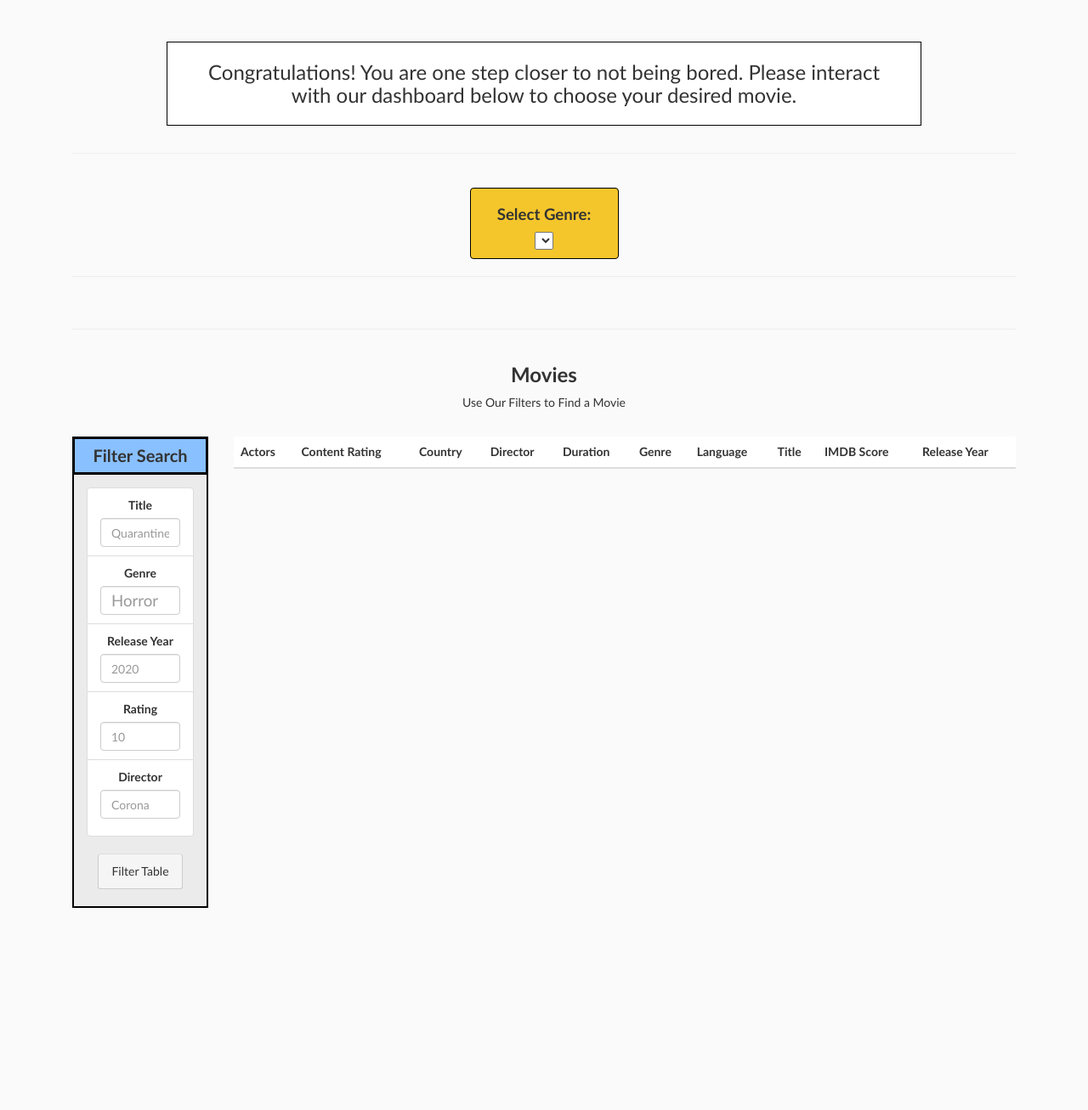
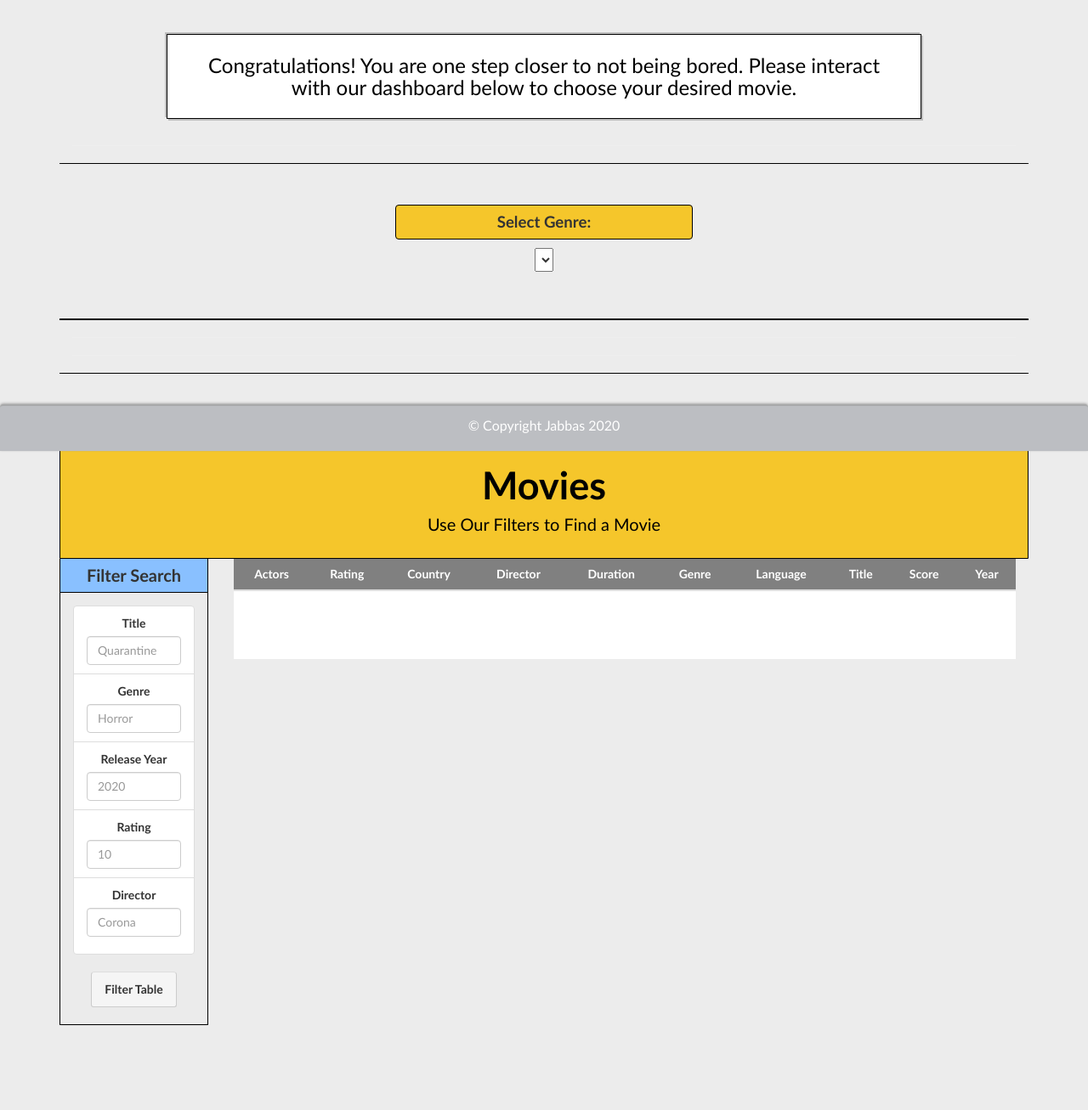
Before and after one commit to selinbtr/jabbas, a Flask app: template templates/movie.html in a window 1280 px wide. Shown: the part 269-1576 px from the top of the page at 85% size. Before the commit the page ends 1338 px from the top, so only its background shows below. Run offline with Flask 2, Linux system fonts and the light colour scheme; the template is opened without the code that fills it, so the values that code supplies are empty; some libraries are stand-ins or nearby versions.

Commit message:
final style

```diff
--- a/static/dashboard.js
+++ b/static/dashboard.js
@@ -90,9 +90,9 @@ function buildChart(selection) {
             data: {
                 labels: titles_list,
                 datasets: [{
-                    label: 'Movie Titles',
+                    label: 'IMDB Score',
                     data: ratings_list,
-                    backgroundColor: '#2980B9'
+                    backgroundColor: colors
                 }]
                 },
                 options: {
--- a/static/style.css
+++ b/static/style.css
@@ -1,16 +1,16 @@
 body {
-    font-family: calibri;
-    background-color: rgb(250, 250, 250);
+    font-family: 'calibri';
+    background-color: rgb(236, 236, 236);
 }
 
 .jumbotron {
     color: white;
     font-weight: bold;
-    background-color: rgb(15, 15, 104);
+    background-color: black;
     border: 10px black;
     border-style: solid;
     width: 100%;
-    font-size: 4pt;
+    font-size: 60px;
 }
 
 #header {
@@ -19,7 +19,6 @@ body {
 }
 
 h1 {
-    font-size: 20px;
     font-family: fantasy;
 }
 
@@ -45,16 +44,17 @@ h3 {
 .panel-title {
     background-color: rgb(255, 178, 34);
     font-size: 30px;
-    border: 3px solid black;
+    border: 1px solid black;
+    border-top: none;
     padding: 5px
 }
 
 .panel-body {
     background-color: rgb(235, 235, 235);
     border: 2px solid black;
-    border-bottom: 2px solid black;
-    border-left: 2px solid black;
-    border-right: 2px solid black;
+    border-bottom: 1px solid black;
+    border-left: 1px solid black;
+    border-right: 1px solid black;
     border-top: none;
 }
 
@@ -69,27 +69,17 @@ h3 {
     text-align: center;
 }
 
-#table {
-    text-align: center;
-}
-
-.well {
+#select-text {
     text-align: center;
     width: 50%;
     margin: auto;
-    padding: 3%;
-    border: 1pt solid black;
+    padding-top: 0;
+    padding-bottom: 3%;
     height: 100%;
-    background-color: rgb(245, 198, 43);
 }
 
-#form {
+#form, #table {
     text-align: center;
-}
-
-#enter-zip {
-    padding-bottom: 3%;
-    font-size: 20px;
 }
 
 .navbar {
@@ -98,15 +88,27 @@ h3 {
     border-bottom: 2pt solid rgb(212, 212, 205);
     border-bottom: 2pt solid rgb(212, 212, 205);
     padding: 0%;
+    position: sticky;
+    top: 0;
+    box-shadow: 0 2px 2px -1px rgba(0, 0, 0, 0.4);
+    z-index: 1;
 }
 
 .nav, .navbar-nav {
     color: white;
+    position: sticky;
+    top: 0;
+    box-shadow: 0 2px 2px -1px rgba(0, 0, 0, 0.4);
+    z-index: 1;
 }
 
 .navbar-brand {
     font-size: 20px;
     color: white;
+    position: sticky;
+    top: 0;
+    box-shadow: 0 2px 2px -1px rgba(0, 0, 0, 0.4);
+    z-index: 1;
 }
 
 #word-memo {
@@ -116,12 +118,14 @@ h3 {
     width: 80%;
     margin: auto;
     background: white;
-    box-shadow: grey;
+    box-shadow: 2px 2px  rgb(189, 189, 189) , -2px -2px rgb(189, 189, 189) ;
+    margin-top: 2%;
+    margin-top: 1%;
+    color: black
 }
 
 #memo {
     padding-bottom: 1%;
-
 }
 
 hr {
@@ -129,9 +133,188 @@ hr {
 }
 
 a {
-    color: rgb(239, 244, 255);
+    color: rgb(255, 178, 34);
 }
 
-#genre {
+p {
+    margin-bottom: 0;
+}
+
+#select-genre {
     font-size: 14pt;
+    background-color: rgb(245, 198, 43);
+    border: 1pt solid black;
+    border-radius: 4px;
+    padding: .5em;
 }
+
+#map {
+    width: 100px;
+    height:100px;
+    min-height: 100%;
+    min-width: 100%;
+    display: block;
+}
+
+html, body {
+    height: 100%;
+}
+
+#map-holder {
+    height: 100%;
+}
+
+.fill {
+    min-height: 100%;
+    height: 100%;
+    width: 100%;
+    max-width: 100%;
+}
+
+#map-try {
+    max-width:60em;
+    padding: 0.2em;
+}
+
+#trails {
+    text-align: center;
+    font-size: 15pt;
+    padding: 3%;
+}
+
+#trails-text {
+    background-color: rgb(245, 198, 43);
+    width: 40%;
+    margin: auto;
+    border-radius: 2%;
+    border: .5pt solid black
+}
+
+#border {
+    border-top: .5pt solid black;
+    border-bottom: .5pt solid black;
+    width: 100%;
+    padding-top: 3%;
+    font-size: 20px;
+}
+
+#top-border {
+    border-top: .5pt solid black;
+    width: 100%;
+    padding-top: 3%;
+    font-size: 20px;
+}
+
+#the-box {
+    border-top: .5pt solid black;
+    border-bottom: .5pt solid black;
+    width: 100%;
+    font-size: 20px;
+}
+
+#trails-container {
+    padding: 3.5em;
+}
+
+#choice {
+    font-size: 25pt;
+    text-align: center;
+    padding: 1%;
+    margin-top: .5em;
+}
+
+#button-choice {
+    margin: 1%;
+    text-align: center;
+    background-color: rgb(1, 70, 150);
+    border: 5pt solid rgb(1, 69, 146);
+    width: 25%;
+    box-shadow: -3px 4px 3px rgb(189, 188, 188);
+}
+
+#button-choice:hover {
+    background-color: rgb(7, 7, 66);
+    border: 5pt solid rgb(7, 7, 66);
+}
+
+#choose {
+    margin: 0%;
+    text-align: center;
+}
+
+#button-box {
+    border: .5pt solid black;
+}
+
+.bar {
+    background-color: white;
+    height: 100%;
+}
+
+#chart {
+    padding: 0;
+    border: .5pt solid black;
+}
+
+th, td {
+    text-align: center;
+}
+
+th {
+    position: sticky;
+    top: 0;
+    box-shadow: 0 2px 2px -1px rgba(0, 0, 0, 0.4);
+    z-index: 1;
+    color:white;
+    background-color:grey;
+  }
+
+#svg-container {
+    width: 100%
+}
+
+#table-data {
+    overflow-x: scroll;
+    overflow-y: scroll;
+    overflow: scroll;
+    height: 555px;
+}
+
+#table-header {
+    font-size: 45px;
+}
+
+.well {
+    background-color: rgb(245, 198, 43);
+    margin-bottom: 0;
+    border: 1pt solid black;
+
+    color: black;
+    border-bottom-left-radius: 0%;
+    border-bottom-right-radius: 0%;
+    vertical-align: middle;
+}
+
+#use-filters {
+    text-align: center;
+    font-size: 20px;
+    vertical-align: middle;
+}
+
+footer {
+    background-color: rgb(188, 190, 194);
+    border-top-left-radius: 4px;
+    border-top-right-radius: 4px;
+    border-top: 2px solid rgb(168, 169, 170);
+    color: white;
+    min-height: 55px;
+    font-family: 'Calibri';
+    font-size: 16px;
+    text-align: center;
+    position: fixed;
+    left: 0;
+    bottom: 0;
+    width: 100%;
+    padding-top: 12px;
+    box-shadow: 0px -1px 3px rgb(163, 162, 162)
+}
--- a/templates/movie.html
+++ b/templates/movie.html
@@ -30,8 +30,6 @@
         </div>
     </div>
 
-    <br>
-
     <div class="container">
         <div class="row" id="memo">
             <div class="col-xs-12 col-md-12">
@@ -45,37 +43,31 @@
         <hr>
     </div>
 
-    <br>
-
-    <div class="container">
+    <div class="container" id="top-border">
         <div class="row">
             <div class="col-md-4"></div>
-            <div class="col-md-4">
-                <div class="well">
-                    <h5 id="genre"><strong>Select Genre:</strong></h5>
+            <div class="col-md-4" id="select-text">
+                    <h5 id="select-genre"><strong>Select Genre:</strong></h5>
                     <select id="selDataset" onchange="optionChanged(this.value)"></select>
-                </div>
             </div>
             <div class="col-md-4"></div>
         </div>
-        <hr>
     </div>
 
     <br>
 
     <div class="container" id="movie-charts">
         <div class="row">
-            <div class="col-md-6">
+            <div class="col-md-6" id="chart">
                 <div class="pie" id="pie">
-
                 </div>
             </div>
-            <div class="col-md-6">
+            <div class="col-md-6" id="chart">
                 <div class="bar" id="bar">
-
                 </div>
             </div>
         </div>
+        <hr>
         <hr>
     </div>
 
@@ -96,19 +88,22 @@
         <hr>
     </div> -->
 
-    <div class="container text-center">
-        <div class="row">
-            <div class="col-md-12">
-                <h3><strong>Movies</strong></h3>
-                <p>Use Our Filters to Find a Movie</p>
-            </div>
-        </div>
+    <div class="container" id="top-border">
         <br>
     </div>
 
     <div class="container">
-        <div class="row margin-top-50">
-            <div class="col-md-2">
+        <div class="well row">
+            <div class="col-md-12">
+                <h3 id="table-header"><strong>Movies</strong></h3>
+                <h5 id="use-filters">Use Our Filters to Find a Movie</h5>
+            </div>
+        </div>
+    </div>
+
+    <div class="container">
+        <div class="row">
+            <div class="col-md-2" style="padding-left: 0">
                 <aside class="filters">
                     <div class="panel panel-default">
                         <div class="panel-title" id="filter-title"><strong>Filter Search</strong></div>
@@ -117,56 +112,65 @@
                                 <div class="form-group">
                                     <ul class="list-group" id="filters">
                                         <li class="filter list-group-item">
-                                            <label for="date">Title</label>
+                                            <label for="movie">Title</label>
                                             <input class="form-control" id="title" type="text" placeholder="Quarantine">
                                         </li>
                                         <li class="filter list-group-item">
-                                            <label for="city">Genre</label>
+                                            <label for="genre">Genre</label>
                                             <input class="form-control" id="genre" type="text" placeholder="Horror">
                                         </li>
                                         <li class="filter list-group-item">
-                                            <label for="state">Release Year</label>
+                                            <label for="year">Release Year</label>
                                             <input class="form-control" id="year" type="text" placeholder="2020">
                                         </li>
                                         <li class="filter list-group-item">
-                                            <label for="city">Rating</label>
+                                            <label for="rating">Rating</label>
                                             <input class="form-control" id="rating" type="text" placeholder="10">
                                         </li>
                                         <li class="filter list-group-item" style="padding-bottom: 20px">
-                                            <label for="city">Director</label>
+                                            <label for="director">Director</label>
                                             <input class="form-control" id="director" type="text" placeholder="Corona">
                                         </li>
                                     </ul>
                                 </div>
-                                <button id="filter-btn" type="button" class="panel-footer btn btn-default">Filter Table</button>
+                                <button id="filter-btn" type="button" class="panel-footer btn btn-default"><strong>Filter Table</strong></button>
                             </form>
                         </div>
                     </div>
                 </aside>
             </div>
-            <div class="col-md-10">
-                <div id="table-area" class="table">
-                    <table id="movie-table" class="table table-striped">
+            <div class="col-md-10" id="table-data">
+                <div class="table" cellspacing="0" cellpadding="0" width="325">
+                    <table class="table table-striped" cellspacing="0" cellpadding="1" width="300">
                         <thead>
-                            <tr>
+                            <tr style="color:white;background-color:grey;">
                                 <th class="table-head">Actors</th>
-                                <th class="table-head">Content Rating</th>
+                                <th class="table-head">Rating</th>
                                 <th class="table-head">Country</th>
                                 <th class="table-head">Director</th>
                                 <th class="table-head">Duration</th>
                                 <th class="table-head">Genre</th>
                                 <th class="table-head">Language</th>
                                 <th class="table-head">Title</th>
-                                <th class="table-head">IMDB Score</th>
-                                <th class="table-head">Release Year</th>
+                                <th class="table-head">Score</th>
+                                <th class="table-head">Year</th>
                             </tr>
                         </thead>
-                    <tbody></tbody>
+                    <tbody style="width:320px; height:80px; overflow:auto;"></tbody>
                     </table>
                 </div>
             </div>
         </div>
     </div>
+
+    <br>
+    <br>
+    <br>
+    <br>
+
+    <footer>
+        <div class="footer">© Copyright Jabbas 2020</div>
+    </footer>
 
     <script src="https://cdnjs.cloudflare.com/ajax/libs/d3/5.5.0/d3.js"></script>
     <script src="https://cdn.plot.ly/plotly-latest.min.js"></script>
```
Also changed, not shown: static/map_style.css (+0 -27 lines), templates/hike.html (+21 -3 lines), templates/index.html (+12 -4 lines).
